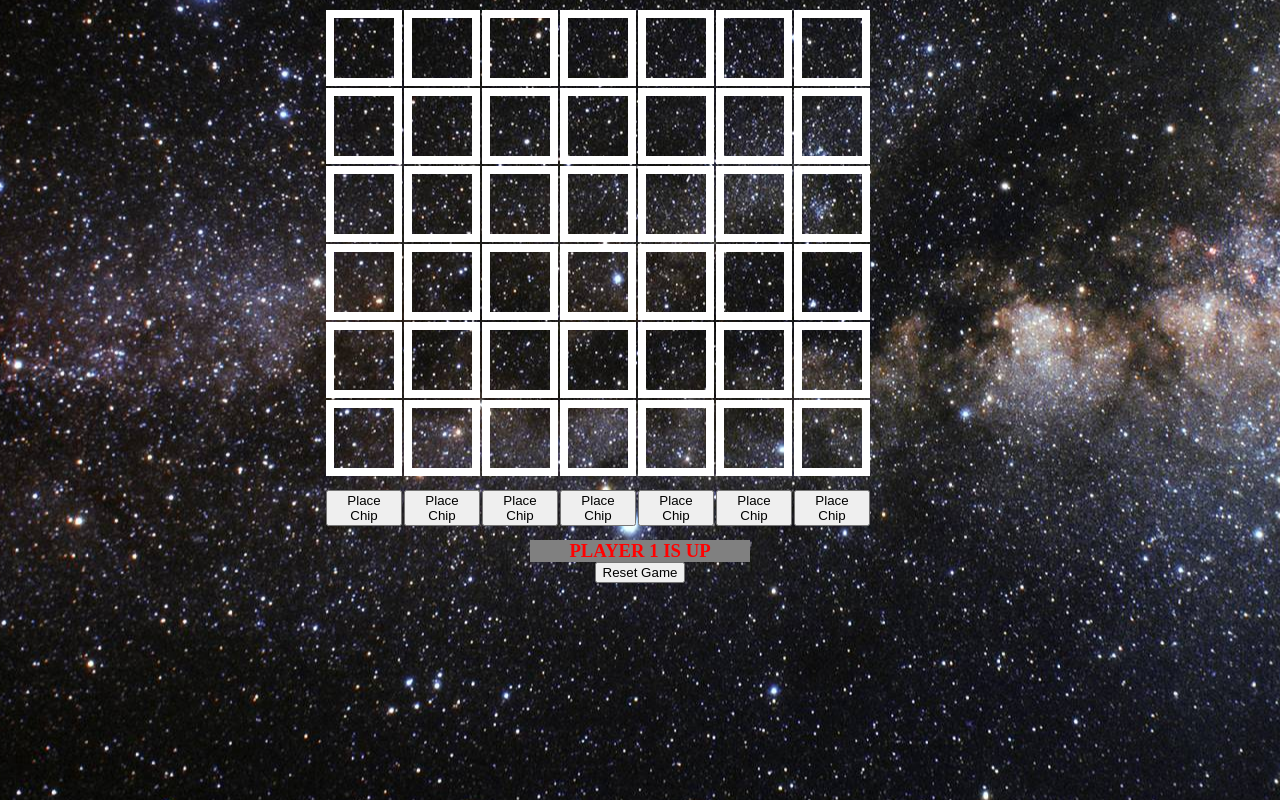
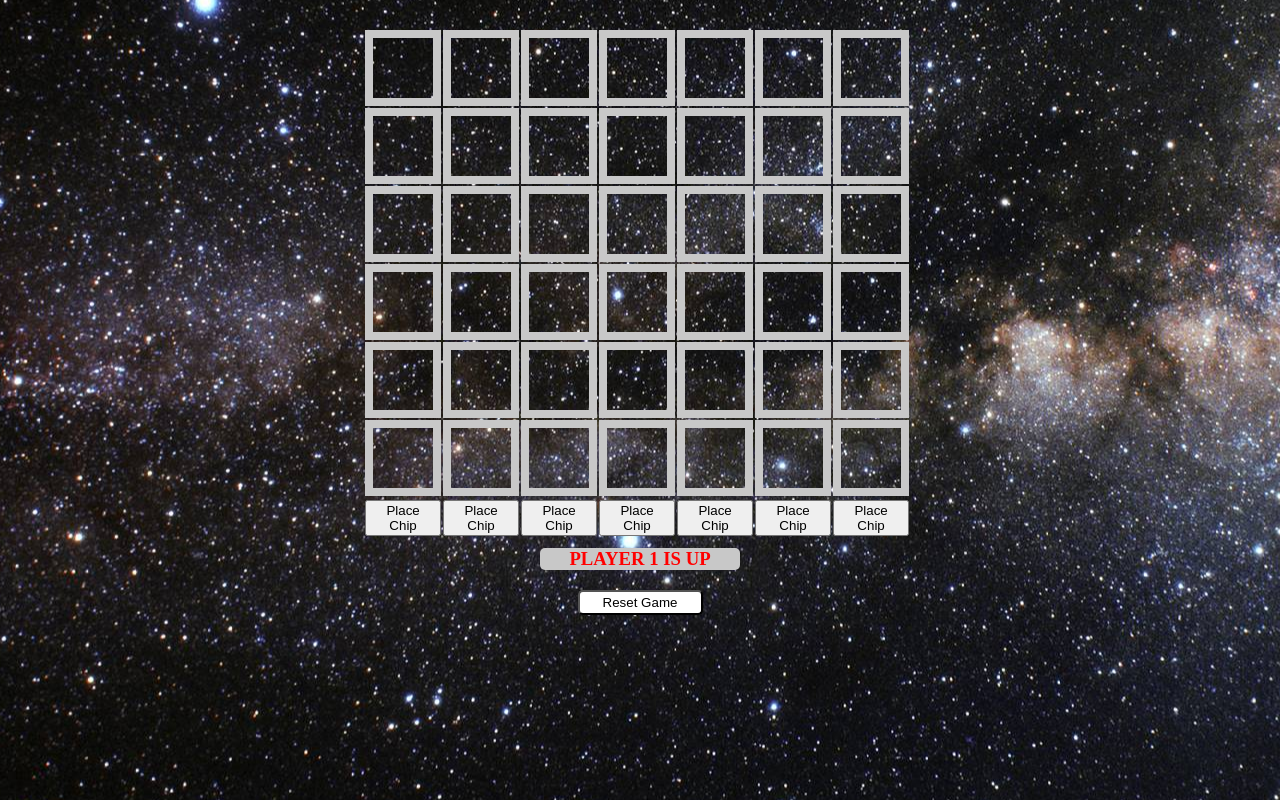
Before and after one commit to larry-kraus/connect-four, a PHP site: page /index2.html in a window 1280 px wide. Run offline with PHP 8.4, Linux system fonts and the light colour scheme.

Commit message:
about to publish on pages

```diff
--- a/main.css
+++ b/main.css
@@ -10,26 +10,28 @@ div#page1 {
 	background-color: rgba(0, 0, 0, .5);
 	padding: 20px;
 	width: 700px;
-	margin: 40px auto;
+	margin: 50px auto;
 }
 
 #gameboard {
-	width: 50%;
-	margin: 0 auto;
+	width: 43.5%;
+	margin: 10px auto;
+	margin-top: 30px;
+	align-content: center;
 }
 
 table {
-	margin: 0;
-	padding: 0;
+	margin: -2px;
+	padding: -2px;
 }
 
 tr {
-	margin: 0;
-	padding: 0;
+	margin: -2px;
+	padding: -2px;
 }
 
 td {
-	border: 8px solid white;
+	border: 8px solid rgb(200, 200, 200);
 	margin: 0;
 	padding: 0;
 	height: 60px;
@@ -38,6 +40,7 @@ td {
 
 tr#row7 td {
 	border: none;
+	height: 40px;
 }
 
 .chip1 {
@@ -49,18 +52,19 @@ tr#row7 td {
 }
 
 h3 {
-	width: 220px;
+	width: 200px;
 	margin: 0 auto;
+	border-radius: 5px;
 }
 
 h3.chip1 {
-	background-color: gray;
 	color: red;
+	background-color: rgb(200, 200, 200);
 }
 
 h3.chip2 {
-	background-color: gray;
 	color: blue;
+	background-color: rgb(200, 200, 200);
 }
 
 h1 {
@@ -90,3 +94,11 @@ p {
 	background-color: rgb(255, 160, 0);
 	color: white;
 }
+
+#resetGame {
+	margin-top: 20px;
+	height: 25px;
+	width: 125px;
+	border-radius: 5px;
+	background-color: white;
+}
```
